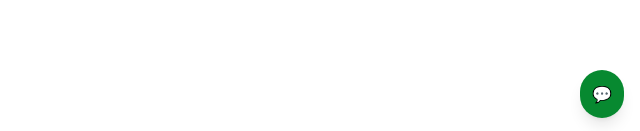
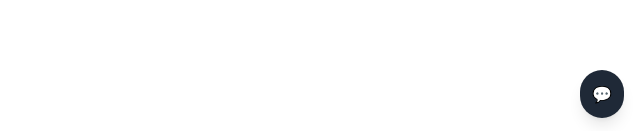
Before and after one commit to angelvcodes/botchatver, a React (Create React App) app: page / in a window 1280 px wide. Shown: the part 666-797 px from the top of the page, without its empty margins (640-1280 px from the left). Built offline with nearby package versions, Linux system fonts and the light colour scheme.

Commit message:
actualizacion tema, colores

```diff
--- a/src/App.tsx
+++ b/src/App.tsx
@@ -1,13 +1,16 @@
 import React, { useState, useRef, useEffect } from "react";
 import { useChat } from "./useChat";
 import ChatMessageItem from "./chat";
+import { themeColors } from "./theme";
 
 const ChatBot: React.FC = () => {
   const { messages, loading, userName, sendMessage, resetUserName } = useChat();
   const [isOpen, setIsOpen] = useState(false);
   const [input, setInput] = useState("");
-  const [theme, setTheme] = useState<"light" | "dark">("light");//tema variable global
+  const [theme, setTheme] = useState<"light" | "dark">("dark");
   const messagesEndRef = useRef<HTMLDivElement>(null);
+
+  const colors = themeColors[theme]; // Colores del tema actual
 
   useEffect(() => {
     messagesEndRef.current?.scrollIntoView({ behavior: "smooth" });
@@ -20,40 +23,35 @@ const ChatBot: React.FC = () => {
   };
 
   return (
-    <div className={`fixed bottom-4 right-4 flex flex-col items-end z-50 ${theme === "dark" ? "text-white" : "text-gray-900"}`}>
+    <div className={`fixed bottom-4 right-4 flex flex-col items-end z-50 ${colors.text}`}>
       {/* Bot de chat */}
       {isOpen && (
-        <div className={`flex flex-col w-80 max-h-[500px] rounded-2xl shadow-xl border overflow-hidden
-                        ${theme === "dark" ? "bg-gray-00 border-gray-700" : "bg-white border-gray-200"}`}>
-
+        <div className={`flex flex-col w-80 max-h-[500px] rounded-2xl shadow-xl border overflow-hidden ${colors.background} ${colors.border}`}>
           {/* Header */}
-       <div className={`${theme === "dark" ? "bg-gray-700 text-white" : "bg-white text-black"}
-                p-3 flex justify-between items-center
-                shadow-2xl ring-2 ring-gray-400 rounded-t-2xl`}>
+          <div className={`p-3 flex justify-between items-center shadow-2xl ring-2 ring-gray-400 rounded-t-2xl ${colors.headerBg} ${colors.headerText}`}>
             <span className="font-semibold">Alcaldía municipal de Yopal</span>
             <div className="flex gap-2 items-center">
-         <button onClick={() => setIsOpen(false)}>✖</button>
+              <button onClick={() => setIsOpen(false)}
+               className={colors.closeBtn}
+                >✘</button>
             </div>
           </div>
 
-
-
           {/* Mensajes */}
-          <div className={`${theme === "dark" ? "bg-gray-800" : "bg-gray-100"} flex-1 p-3 overflow-y-auto`}>
+          <div className={`${colors.chatBg} flex-1 p-3 overflow-y-auto`}>
             {messages.map((m, i) => (
               <ChatMessageItem
                 key={i}
                 message={m}
                 resetUserName={resetUserName}
                 userName={userName ?? undefined}
-                theme={theme} // pasar el tema a cada mensaje
+                theme={theme} // ahora opcional, puedes quitarlo si usas contexto
               />
             ))}
+
             {loading && (
               <div className="flex mb-2 justify-start">
-              <div className={`flex items-center max-w-xs px-3 py-2 rounded-2xl shadow border
-                              ${theme === "dark" ? "bg-gray-700 text-white border-gray-600" : "bg-white text-gray-800 border-gray-300"} animate-fadeIn`}>
-
+                <div className={`flex items-center max-w-xs px-3 py-2 rounded-2xl shadow border ${colors.loadingBubble}`}>
                   {Array.from({ length: 3 }).map((_, i) => (
                     <span key={i} className="animate-bounce ml-1" style={{ animationDelay: `${i * 150}ms` }}>.</span>
                   ))}
@@ -64,20 +62,15 @@ const ChatBot: React.FC = () => {
           </div>
 
           {/* Input */}
-          <div className={`flex items-center gap-2 p-2 border-t ${theme === "dark" ? "bg-gray-900 border-gray-700" : "bg-white border-gray-200"}`}>
+          <div className={`flex items-center gap-2 p-2 border-t ${colors.inputBg} ${colors.inputBorder}`}>
             <input
               value={input}
               onChange={(e) => setInput(e.target.value)}
-              onKeyDown={(e) => e.key === "Enter" && handleSend()}bg-gray-800
-              className={`flex-1 border rounded-full px-3 py-2 text-sm focus:outline-none focus:ring-2
-                          ${theme === "dark" ? "bg-gray-700 border-gray-600 text-white focus:ring-gray-500"
-                                             : "bg-white border-gray-300 text-gray-900 focus:ring-green-700"}`}
+              onKeyDown={(e) => e.key === "Enter" && handleSend()}
+              className={`flex-1 border rounded-full px-3 py-2 text-sm focus:outline-none focus:ring-2 ${colors.inputBg} ${colors.inputText} ${colors.inputBorder} ${colors.focusinput}`}
               placeholder={userName ? "Escribe tu mensaje..." : "Por favor, ingresa tu nombre"}
             />
-            <button
-              onClick={handleSend}
-              className={`${theme === "dark" ? "bg-[#DA121A] hover:bg-red-600 text-white" : "bg-[#078930] hover:bg-green-600 text-white"} px-3 py-2 rounded-full transition`}
-            >
+            <button onClick={handleSend} className={`${colors.button} px-3 py-2 rounded-full transition`}>
               ➤
             </button>
           </div>
@@ -85,11 +78,7 @@ const ChatBot: React.FC = () => {
       )}
 
       {/* Botón flotante */}
-      <button
-        onClick={() => setIsOpen(!isOpen)}
-        className={`p-3 rounded-full shadow-lg hover:scale-110 transition
-                    ${theme === "dark" ? "bg-gray-800 text-white" : "bg-[#078930] text-white"}`}
-      >
+      <button onClick={() => setIsOpen(!isOpen)} className={`p-3 rounded-full shadow-lg hover:scale-110 transition ${colors.floatingBtn}`}>
         💬
       </button>
     </div>
--- a/src/chat.tsx
+++ b/src/chat.tsx
@@ -1,27 +1,35 @@
 import React from "react";
 import { ChatMessage } from "./useChat";
-
+import { themeColors } from "./theme";
 
 interface MessageProps {
   message: ChatMessage;
   resetUserName?: () => void;
   userName?: string;
-  theme?: "light" | "dark"; // nuevo prop
+  theme?: "light" | "dark"; // Tema actual
 }
 
-const ChatMessageItem: React.FC<MessageProps> = ({ message, resetUserName, userName, theme = "light" }) => {
+const ChatMessageItem: React.FC<MessageProps> = ({
+  message,
+  resetUserName,
+  userName,
+  theme = "light",
+}) => {
   const isUser = message.role === "user";
   const isSystem = message.role === "system";
 
-  const containerClasses = `flex mb-2 transition-all duration-300 ${isUser ? "justify-end" : "justify-start"}`;
+  const colors = themeColors[theme]; // Obtenemos todas las clases del tema
 
-  const bubbleClasses = `flex flex-col gap-1 max-w-xs px-3 py-1 rounded-2xl shadow ${
-    isUser
-      ? `${theme === "dark" ? "bg-red-700 text-white" : "bg-[#078930] text-white"} rounded-br-none animate-fadeIn`
-      : isSystem
-      ? `${theme === "dark" ? "bg-red-700 text-red-200 border-red-600" : "bg-red-100 text-red-800 border border-red-400"} rounded-md animate-fadeIn ${message.isFading ? "animate-fadeOut" : ""}`
-      : `${theme === "dark" ? "bg-gray-700 text-white border-gray-600" : "bg-white text-gray-800 border"} rounded-bl-none animate-fadeIn`
+  // Contenedor de la burbuja
+  const containerClasses = `flex mb-2 transition-all duration-300 ${
+    isUser ? "justify-end" : "justify-start"
   }`;
+
+  // Burbujas según tipo de mensaje
+  let bubbleClasses = "flex flex-col gap-1 max-w-xs px-3 py-1 rounded-2xl shadow";
+  if (isUser) bubbleClasses += ` ${colors.userBubble}`;
+  else if (isSystem) bubbleClasses += ` ${colors.systemBubble} ${message.isFading ? "animate-fadeOut" : ""}`;
+  else bubbleClasses += ` ${colors.botBubble}`;
 
   return (
     <div className={containerClasses}>
@@ -45,8 +53,7 @@ const ChatMessageItem: React.FC<MessageProps> = ({ message, resetUserName, userN
   );
 };
 
-
-// Función para convertir texto plano en HTML con títulos en negrita, listas y saltos automáticos
+// Función para convertir texto plano a HTML (listas, títulos, saltos de línea)
 function parseTextToHtml(text: string): string {
   const lines = text.split("\n");
   let html = "";
@@ -60,17 +67,18 @@ function parseTextToHtml(text: string): string {
 
   lines.forEach(line => {
     const trimmed = line.trim();
-    if (!trimmed) return; // saltar líneas vacías
+    if (!trimmed) return;
 
-    const olMatch = trimmed.match(/^\d+\.\s+(.*)/);       // lista numerada
-    const ulMatch = trimmed.match(/^\-\s+(.*)/);          // lista desordenada
-    const boldTitleMatch = trimmed.match(/^(.+):$/);      // línea que termina en ":" como título
+    const olMatch = trimmed.match(/^\d+\.\s+(.*)/);
+    const ulMatch = trimmed.match(/^\-\s+(.*)/);
+    const boldTitleMatch = trimmed.match(/^(.+):$/);
 
     if (olMatch) {
       closeLists();
       html += `<ol style="margin-top: 1em;"><li><strong>${olMatch[1]}</strong></li></ol>`;
     } else if (ulMatch) {
-      if (!ulOpen) { html += '<ul style="margin-top: 1em;">'; ulOpen = true; }
+      if (!ulOpen) html += '<ul style="margin-top:1em;">';
+
       html += `<li>${ulMatch[1]}</li>`;
     } else if (boldTitleMatch) {
       closeLists();
@@ -85,5 +93,4 @@ function parseTextToHtml(text: string): string {
   return html;
 }
 
-
 export default ChatMessageItem;
--- /dev/null
+++ b/src/theme.ts
@@ -0,0 +1,46 @@
+// theme.ts
+export const themeColors = {
+  light: {
+    text: "text-black",
+    background: "bg-white",
+    border: "border-gray-200",
+    headerBg: "bg-white",
+    headerText: "text-black",
+    chatBg: "bg-gray-100",
+    inputBg: "bg-white",
+    inputText: "text-gray-900",
+    inputBorder: "border-gray-300",
+    button: "bg-[#078930] hover:bg-green-600 text-white",
+    floatingBtn: "bg-[#078930] text-white",
+    closeBtn: "text-black  hover:bg-gray-200 px-2 py-1 rounded",
+    focusinput:"focus:ring-[#078930]",
+    // Burbujas de Chat
+    userBubble: "bg-[#078930] text-white rounded-br-none animate-fadeIn",
+    systemBubble: "bg-red-100 text-red-800 border border-red-400 rounded-md animate-fadeIn",
+    botBubble: "bg-white text-gray-800 border rounded-bl-none animate-fadeIn",
+    loadingBubble: "bg-white text-gray-800 border-gray-300 animate-fadeIn",
+
+  },
+  dark: {
+    text: "text-white",
+    background: "bg-gray-900",
+    border: "border-gray-700",
+    headerBg: "bg-gray-700",
+    headerText: "text-white",
+    chatBg: "bg-gray-800",
+    inputBg: "bg-gray-700",
+    inputText: "text-white",
+    inputBorder: "border-gray-600",
+    button: "bg-[#DA121A] hover:bg-red-600 text-white",
+    floatingBtn: "bg-gray-800 text-white",
+    closeBtn: "text-white bg-red-700 hover:bg-red-800 px-2 py-1 rounded",
+     focusinput:"focus:ring-gray-800",
+    // Burbujas de Chat
+    userBubble: "bg-red-700 text-white rounded-br-none animate-fadeIn",
+    systemBubble: "bg-red-700 text-red-200 border-red-600 rounded-md animate-fadeIn",
+    botBubble: "bg-gray-700 text-white border-gray-600 rounded-bl-none animate-fadeIn",
+    loadingBubble: "bg-gray-700 text-white border-gray-600 animate-fadeIn",
+
+
+  },
+};
```
Lines whose indentation alone changed are shown as unchanged.
